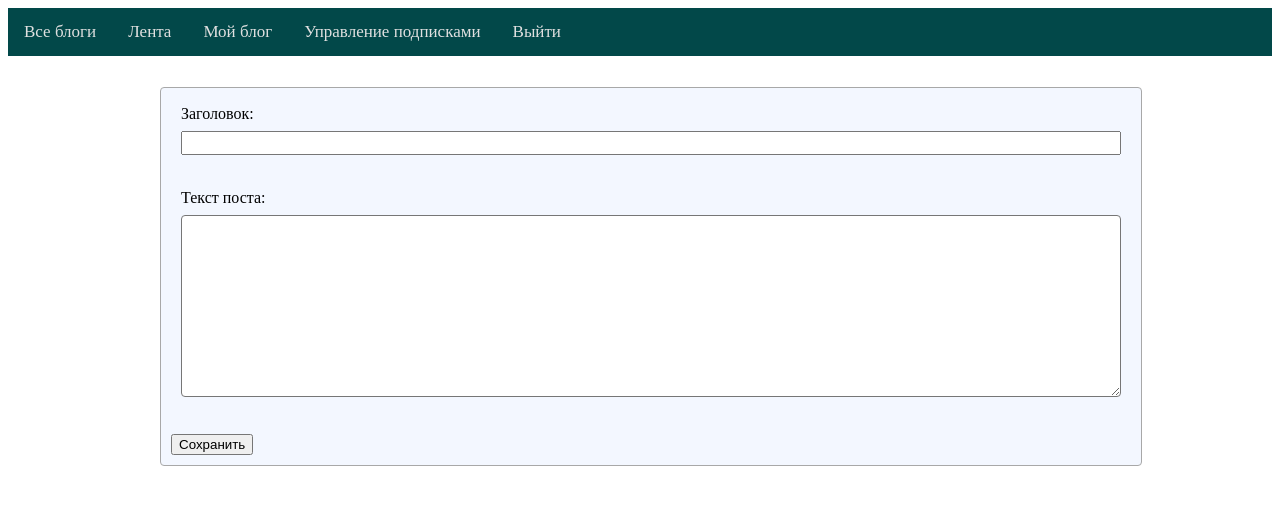
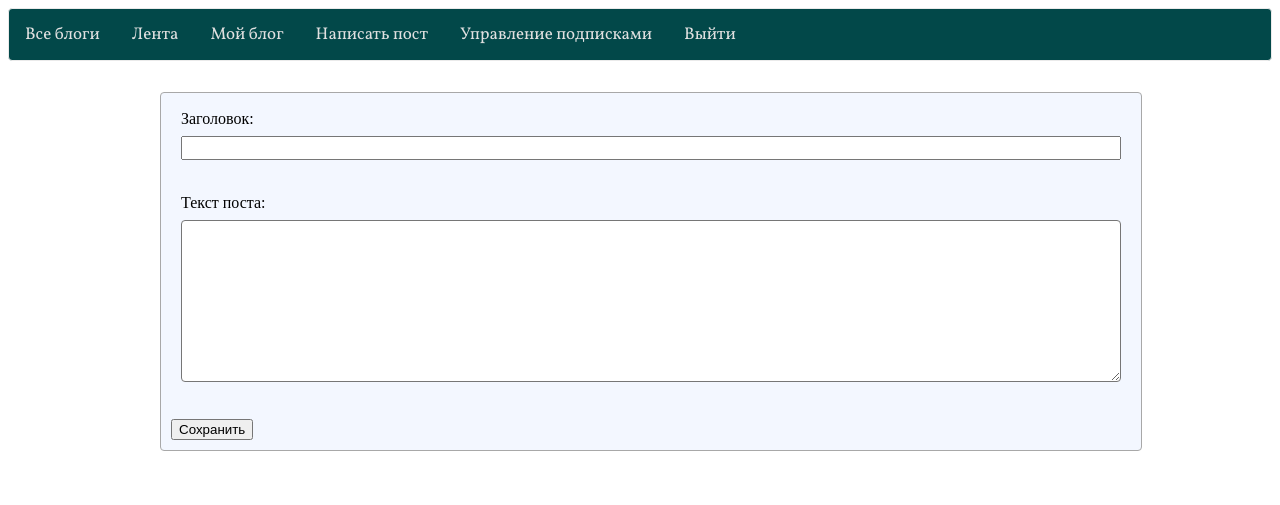
Before and after one commit to ABCDeath/yet-another-blog, a Django app: page /blog/post/new in a window 1280 px wide. Shown: the top 505 px of the page. Run offline with Django 3.2, Linux system fonts and the light colour scheme; the visitor is signed in with stand-in values (Sample User, id 1).

Commit message:
Добавил на панель навигации ссылку на создание нового поста.

```diff
--- a/blog/blog_app/static/blog_app/style.css
+++ b/blog/blog_app/static/blog_app/style.css
@@ -45,7 +45,6 @@
 }
 
 .post-content {
-    font-family: 'Playfair Display', serif;
     font-size: 18px;
     text-align: justify;
 }
@@ -135,7 +134,6 @@
     box-sizing: border-box;
     border-radius: 4px;
     padding: 5px 5px 5px 5px;
-    font-family: 'Playfair Display', serif;
     text-align: justify;
 }
 
@@ -143,6 +141,9 @@
 .navbar {
   overflow: hidden;
   background-color: #024849;
+  font-family: 'Vollkorn', serif;
+  border: 1px solid #EAEAEA;
+  border-radius: 4px;
 }
 
 .navbar a {
--- a/blog/blog_app/templates/blog_app/base.html
+++ b/blog/blog_app/templates/blog_app/base.html
@@ -3,7 +3,7 @@
 <head>
     <meta charset="UTF-8">
     <title>{% block title %}Blog{% endblock %}</title>
-    <link href="https://fonts.googleapis.com/css?family=Roboto+Slab|Playfair+Display" rel="stylesheet">
+    <link href="https://fonts.googleapis.com/css?family=Roboto+Slab|Vollkorn" rel="stylesheet">
 </head>
 <body>
     {% load static %}
@@ -14,6 +14,7 @@
         {% if user_profile %}
             <a href="{% url 'feed' %}">Лента</a>
             <a href="{% url 'blog' user_profile.pk %}">Мой блог</a>
+            <a href="{% url 'post_create' %}">Написать пост</a>
             <a href="{% url 'following' user_profile.pk %}">Управление подписками</a>
             <a href="{% url 'logout' %}">Выйти</a>
         {% else %}
```
